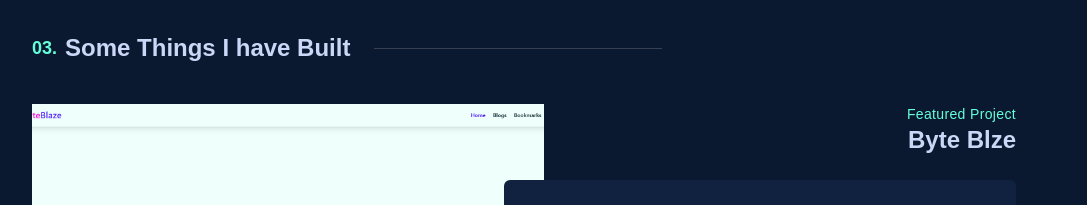
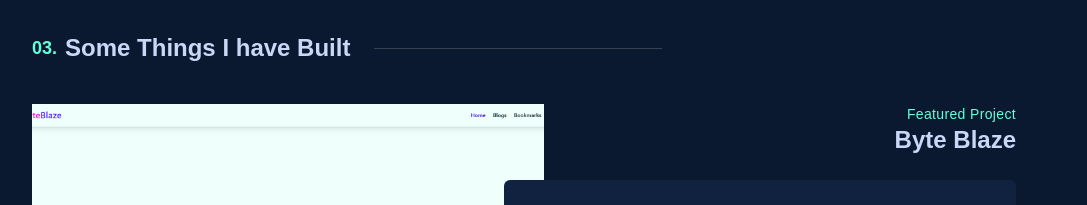
Before and after one commit to mdalihasanriyad/ahriyad-portfolio, a React (Vite) app: page / in a window 1280 px wide. Shown: the part 2040-2245 px from the top of the page, without its empty margins (96-1183 px from the left). Built offline with nearby package versions, Linux system fonts and the light colour scheme.

Commit message:
project added more

```diff
--- a/src/ui/Project.jsx
+++ b/src/ui/Project.jsx
@@ -17,7 +17,7 @@
                     <div className="w-full lg:w-1/2 flex flex-col gap-6 lg:justify-between items-end text-right md:-ml-16 z-10">
                         <div className="">
                             <p className='text-designColor text-sm tracking-wide'>Featured Project</p>
-                            <h1 className='text-2xl font-bold'>Byte Blze</h1>
+                            <h1 className='text-2xl font-bold'>Byte Blaze</h1>
                         </div>
                         <p className='bg-textBg text-sm md:text-base p-2 md:p-6 rounded-md'> Byte Blaze clone website for visualizing personalized Byte Blaze website. View your products, Add your account with O-auth and then make the purchage using stripe.</p>
                         <ul className='text-xs tracking-wide md:text-sm flex gap-2 md:gap-5 justify-between text-darkText'>
```
